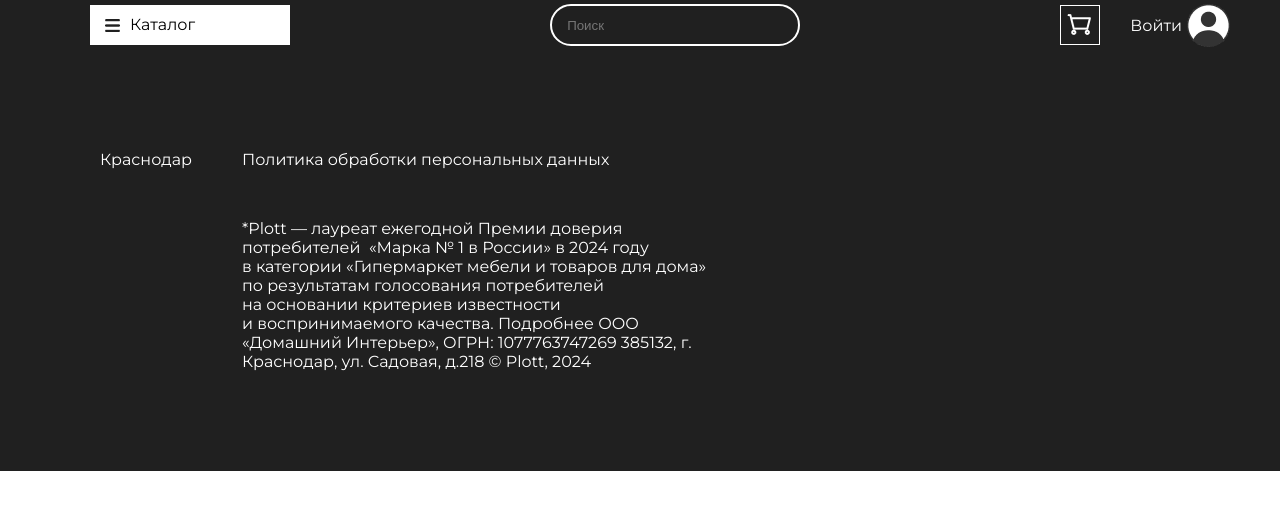
After one commit to Zhukov531/plott, a Python web app: template templates/base.html in a window 1280 px wide. The commit adds this page. Shown: the top 510 px of the page. Run offline with Jinja, Linux system fonts and the light colour scheme; the template is opened without the code that fills it, so the values that code supplies are empty.

Commit message:
base.html

```diff
--- /dev/null
+++ b/static/css/base.css
@@ -0,0 +1,229 @@
+@import url('https://fonts.googleapis.com/css2?family=Montserrat:ital,wght@0,100..900;1,100..900&display=swap');
+*{
+    box-sizing: border-box;
+}
+body{
+    margin: 0;
+    padding: 0;
+    font-family: Montserrat;
+}
+.header {
+    height: 100vh;
+    background: url(../img/12.JPG);
+    background-size: cover;
+    background-position: center bottom ;
+
+}
+.header-content{
+
+    /* background-color: red; */
+}
+.header-bg-transparent{
+    height: 100vh;
+    background-color: rgba(0, 0, 0, 0.300);
+}
+.menu {
+    padding: 0px 50px;
+    height: 50px;
+    /* width: 100vw; */
+    background-color: #202020;
+    /* border-radius: 0px 0px 15px 15px; */
+    box-shadow: 0px 0px 15px black;
+    display: flex;
+    align-items: center;
+    justify-content: space-between;
+    color: white;
+
+
+}
+.menu1, .menu2{
+    display: flex;
+    align-items: center;
+    justify-content: space-around;
+    /* background-color: green; */
+    padding: 0;
+    margin: 0;
+ }
+ /*
+.img-logo {
+    background-color: #ffffff;
+    font-size: 18px;
+    padding: 8px 20px;
+    /* border-radius: 30px;
+    color: black;
+} */
+/* .menu-catalog {
+    display: flex;
+    align-items: center;
+    background-color: #ffffff;
+    font-size: 18px;
+    margin-left: 20px;
+    padding: 8px 20px;
+    border-radius: 30px;
+    color: black;
+} */
+.menu-catalog-content{
+    /* background-color: red; */
+    width: 100%;
+}
+.catalog-catalog{
+    /* margin-left: 10px; */
+
+
+}
+.catalog-img{
+    width: 15px;
+}
+
+.menu-menu{
+  display: flex;
+}
+
+.menu-menu li{
+  width: 200px;
+  list-style: none;
+  background: #ffffff72;
+  position: relative;
+}
+
+.menu-menu a {
+  color: #000000;
+  text-decoration: none;
+  display: block;
+  text-align: left;
+  padding: 0 40px;
+  height: 40px;
+  line-height: 40px;
+  transition: all .5s;
+  /* background-color: red; */
+  /* background: url(../img/arrow.png); */
+  background-repeat: no-repeat;
+  background-position: center right 15px;
+}
+#catalog-for-polosochki{
+    background: white url(../img/catalog-img.png);
+    background-repeat: no-repeat;
+    background-position: center left 15px;
+    background-size: 15px;
+
+}
+.menu-menu a:hover {
+    background: #e7e7e780;
+}
+
+.menu-menu ul {
+  position: absolute;
+  left: 0;
+  top: 100%;
+  display: none;
+  padding: 0;
+
+}
+
+.menu-menu li:hover > ul {
+  display: block;
+}
+
+.menu-menu ul ul {
+  display: none;
+  top: 0;
+  left: 100%;
+
+}
+
+/* .menu-menu>li>ul>li{
+    background: #fff url(../img/arrow.png);
+    background-repeat: no-repeat;
+    background-position: center right 15px;
+} */
+#arrow:hover{
+    background: white url(../img/arrow.png);
+    background-repeat: no-repeat;
+    background-position: center right 15px
+}
+.menu-search {
+    /* background-color: green; */
+}
+.form-search{
+    /* width: 200px; */
+    float: right;
+    /* margin-right: 30px; */
+    /* background-color: chocolate; */
+}
+.form-search input{
+    width: 250px;
+    height: 42px;
+    padding-left: 15px;
+    border-radius: 42px;
+    border: 2px solid #ffffff;
+    background: transparent;
+    outline: none;
+    position: relative;
+    transition: .2s linear;
+    color: white;
+
+    /* background-color: aquamarine; */
+}
+.form-search input:focus{
+    box-shadow: 0 0 5px white;
+}
+/* .form-search button{
+    width: 42px;
+    height: 42px;
+    background: none;
+    border: 2px solid white;
+    position: absolute;
+    border-radius: 30px;
+} */
+/* .form-search button::before{
+    content: "\f002";
+    font-family: FontAwesome;
+    color: #00e5ff;
+  } */
+.menu-shop-btn {
+    display: flex;
+    align-items: center;
+    /* background-color: rgb(56, 129, 224); */
+}
+.menu-account a{
+    margin-left: 30px;
+    display: flex;
+    align-items: center;
+    justify-content: center;
+    color: white;
+    text-decoration: none;
+    /* background-color: rgb(53, 255, 130); */
+}
+.account-name{
+    margin-right: 5px;
+    /* background-color: rgb(224, 56, 188); */
+}
+
+
+
+.footer {
+    background-color: #202020;
+    color: white;
+}
+.footer-content {
+    /* background-color: red; */
+    width: 100%;
+    padding: 100px;
+    display: flex;
+    justify-content: center;
+}
+.footer-krd {
+    /* background-color: green; */
+}
+.footer-politica {
+    margin-left: 50px;
+    /* background-color: blue; */
+    width: 100%;
+}
+.footer-h3 {
+
+}
+.footer-p {
+    margin-top: 50px;
+    width: 50%;
+}
--- a/static/css/style.css
+++ b/static/css/style.css
@@ -185,10 +185,13 @@ body{
     align-items: center;
     /* background-color: rgb(56, 129, 224); */
 }
-.menu-account {
+.menu-account a{
     margin-left: 30px;
     display: flex;
     align-items: center;
+    justify-content: center;
+    color: white;
+    text-decoration: none;
     /* background-color: rgb(53, 255, 130); */
 }
 .account-name{
--- /dev/null
+++ b/templates/base.html
@@ -0,0 +1,92 @@
+<!DOCTYPE html>
+<html lang="en">
+<head>
+  <meta charset="utf-8">
+  <title>PLOTT.</title>
+  <link rel="stylesheet" href="../static/css/base.css">
+</head>
+
+<body>
+<div class="menu">
+            <div class="menu1">
+                <div class="menu-catalog">
+                    <ul class="menu-menu">
+                        <li>
+                        <a id="catalog-for-polosochki"
+                        class="catalog-catalog href="#">Каталог </a>
+                        <ul>
+                            <li><a id="arrow" href="#">Кухня</a>
+                                <ul>
+                                    <li><a href="#">Приборы</a></li>
+                                    <li><a href="#">Кастрюли</a></li>
+                                    <li><a href="#">Столы</a></li>
+                                    <li><a href="#">Стулья</a></li>
+                                    <li><a href="#">Тарелки</a></li>
+                                    <li><a href="#">Стаканы</a></li>
+                                </ul>
+                            </li>
+
+                            <li><a id="arrow" href="#">Гостиная</a>
+                                <ul>
+                                    <li><a href="#">Диваны</a></li>
+                                    <li><a href="#">Кресла</a></li>
+                                    <li><a href="#">Столики</a></li>
+                                    <li><a href="#">Зеркала</a></li>
+                                    <li><a href="#">Свечи</a></li>
+                                </ul>
+                            </li>
+                            <li><a id="arrow" href="#">Ванная</a>
+                                <ul>
+                                    <li><a href="#">Аксессуары</a></li>
+                                    <li><a href="#">Полотенца</a></li>
+                                    <li><a href="#">Коврики</a></li>
+                                </ul>
+                            </li>
+                        </ul>
+                    </li>
+                </ul>
+
+
+            </div>
+
+
+
+            </div>
+            <div class="menu-search">
+                <form action="" class="form-search" >
+                    <input  placeholder="Поиск" type="text">
+                    <!-- <button type="submit"></button> -->
+                </form>
+            </div>
+            <div class="menu2">
+            <div class="menu-shop-btn">
+                <img src="./img/menu-shop.png" alt="" class="menu-shop-btn-img">
+            </div>
+            <div class="menu-account">
+                <a href="./autorization.html">
+                    <span class="account-name">Войти</span>
+                    <img src="../static/img/avatar-logo.png" alt="" class="avatar-logo">
+                </a>
+            </div>
+        </div>
+        </div>
+  {% block body %}{% endblock body %}
+
+<div class="footer">
+        <div class="footer-content">
+            <div class="footer-krd">Краснодар</div>
+            <div class="footer-politica">
+                <div class="footer-h3">Политика обработки персональных данных</div>
+                <div class="footer-p">*Plott — лауреат ежегодной Премии доверия потребителей
+                    «Марка № 1 в России» в 2024 году в категории «Гипермаркет мебели и товаров
+                    для дома» по результатам голосования потребителей на основании критериев
+                    известности и воспринимаемого качества. Подробнее
+                    ООО «Домашний Интерьер», ОГРН: 1077763747269 385132, г. Краснодар,
+                    ул. Садовая, д.218
+                    © Plott, 2024</div>
+            </div>
+        </div>
+    </div>
+
+</body>
+</html>
```
Also changed, not shown: static/css/autorization.css (+58 -0 lines), templates/autorization.html (+11 -4 lines), templates/index.html (+4 -20 lines).
